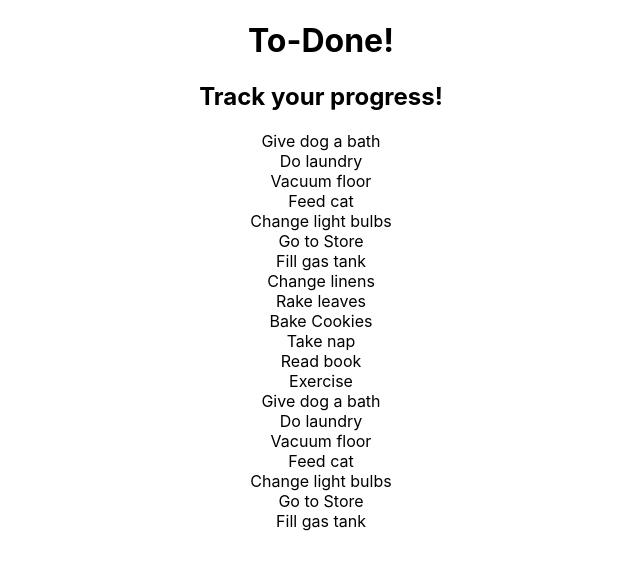
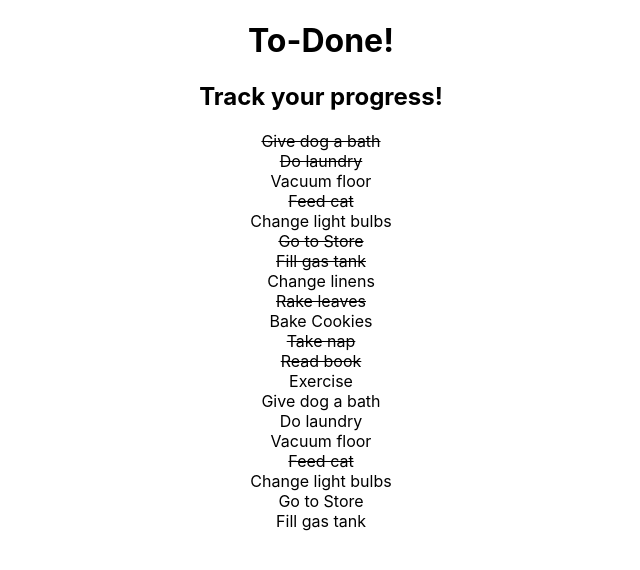
Before and after one commit to e-clawson/to-done, a React (Create React App) app: page / in a window 1280 px wide. Shown: the top 570 px of the page, without its empty margins (319-959 px from the left). Built offline with nearby package versions, Linux system fonts and the light colour scheme.

Commit message:
added strikethrough in css file and to ToDo component

```diff
--- a/src/ToDo.js
+++ b/src/ToDo.js
@@ -2,7 +2,7 @@ import { ReactSVG} from "react";
 
 const ToDo = ({todo}) => {
     return (
-        <div>
+        <div className={todo.complete ? "strike" : ""}>
             {todo.task}
         </div>
     );
--- a/src/index.css
+++ b/src/index.css
@@ -11,3 +11,7 @@ code {
   font-family: source-code-pro, Menlo, Monaco, Consolas, 'Courier New',
     monospace;
 }
+
+.strike {
+  text-decoration: line-through;
+}
```
